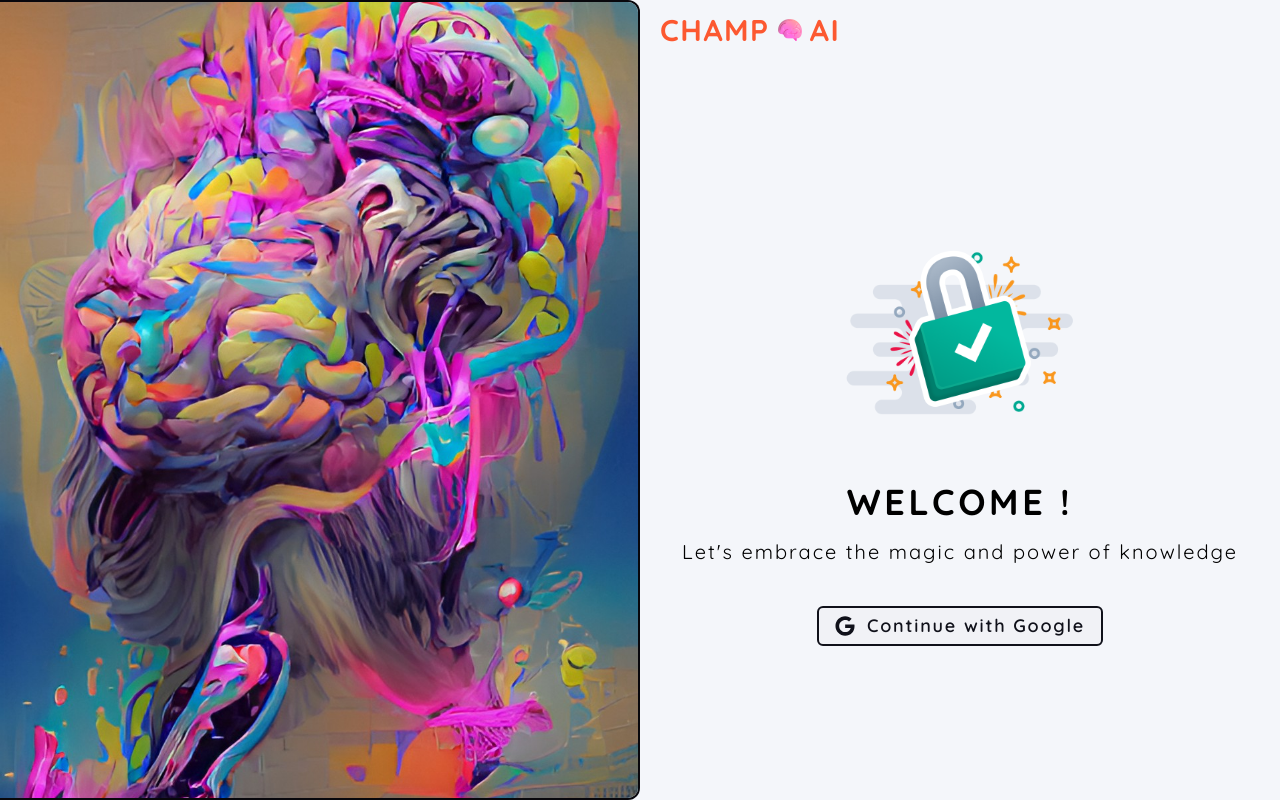
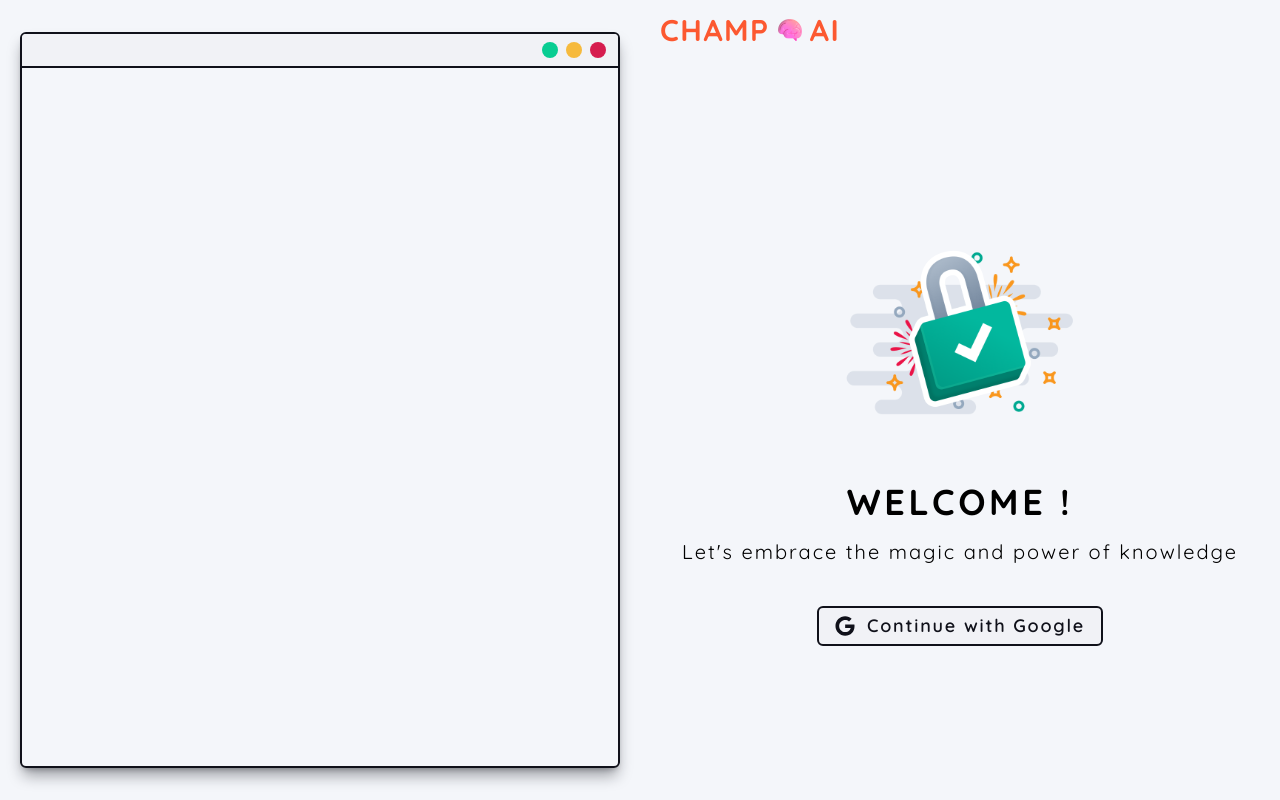
Before and after one commit to Ankan002/champ-ai-web, a Next.js app: page /login in a window 1280 px wide. Built offline with nearby package versions, Linux system fonts and the light colour scheme.

Commit message:
feat: :sparkles: add mac navigation button

```diff
--- a/app/login/page.tsx
+++ b/app/login/page.tsx
@@ -1,20 +1,16 @@
-import LoginHero from "@/assets/images/login-hero.jpg";
+// import LoginHero from "@/assets/images/login-hero.jpg";
 import LoginKeyImage from "@/assets/images/login-key.png";
 import { Logo } from "@/components/elements";
-import { LoginButton } from "@/components/login";
+import { LoginButton, LoginHeroAnimation } from "@/components/login";
 import Image from "next/image";
 
 const LoginPage = () => {
 	return (
 		<main className="w-full min-h-screen flex flex-col bg-primary-light">
 			<div className="w-full h-screen flex items-center">
-				<Image
-					src={LoginHero.src}
-					height={1568}
-					width={960}
-					alt=""
-					className="h-full w-1/2 object-cover rounded-r-xl border-r-2 border-t-2 border-b-2 border-secondary-dark lg:block hidden"
-				/>
+				<div className="w-1/2 h-screen px-5 py-8 lg:flex lg:flex-col hidden">
+					<LoginHeroAnimation />
+				</div>
 				<div className="flex-1 h-screen flex flex-col px-5">
 					<div className="flex pt-3">
 						<Logo />
--- /dev/null
+++ b/components/login/elements/index.ts
@@ -0,0 +1 @@
+export * from "./mac-animation-btn";
--- /dev/null
+++ b/components/login/elements/mac-animation-btn/index.ts
@@ -0,0 +1 @@
+export { default as MacAnimationBtn } from "./mac-animation-btn";
--- /dev/null
+++ b/components/login/elements/mac-animation-btn/mac-animation-btn.tsx
@@ -0,0 +1,15 @@
+interface Props {
+    backgroundColor: "bg-primary-yellow" | "bg-primary-green" | "bg-primary-red";
+}
+
+const MacAnimationBtn = (props: Props) => {
+    const { backgroundColor } = props;
+
+    return (
+        <div className={`w-4 h-4 rounded-full ${backgroundColor} mx-1`}>
+
+        </div>
+    );
+};
+
+export default MacAnimationBtn;
--- a/components/login/index.ts
+++ b/components/login/index.ts
@@ -1 +1,2 @@
 export * from "./login-button";
+export * from "./login-hero-animation";
--- /dev/null
+++ b/components/login/login-hero-animation/index.ts
@@ -0,0 +1 @@
+export { default as LoginHeroAnimation } from "./login-hero-animation";
--- /dev/null
+++ b/components/login/login-hero-animation/login-hero-animation.tsx
@@ -0,0 +1,15 @@
+import { MacAnimationBtn } from "../elements";
+
+const LoginHeroAnimation = () => {
+    return (
+        <div className="flex-1 w-full h-96 flex flex-col border-2 rounded-md border-primary-dark shadow-lg shadow-primary-dark/40 overflow-y-scroll">
+            <div className="flex justify-end px-2 py-2 border-b-2 bg-secondary-light border-b-primary-dark">
+                <MacAnimationBtn backgroundColor="bg-primary-green" />
+                <MacAnimationBtn backgroundColor="bg-primary-yellow" />
+                <MacAnimationBtn backgroundColor="bg-primary-red" />
+            </div>
+        </div>
+    );
+};
+
+export default LoginHeroAnimation;
```
